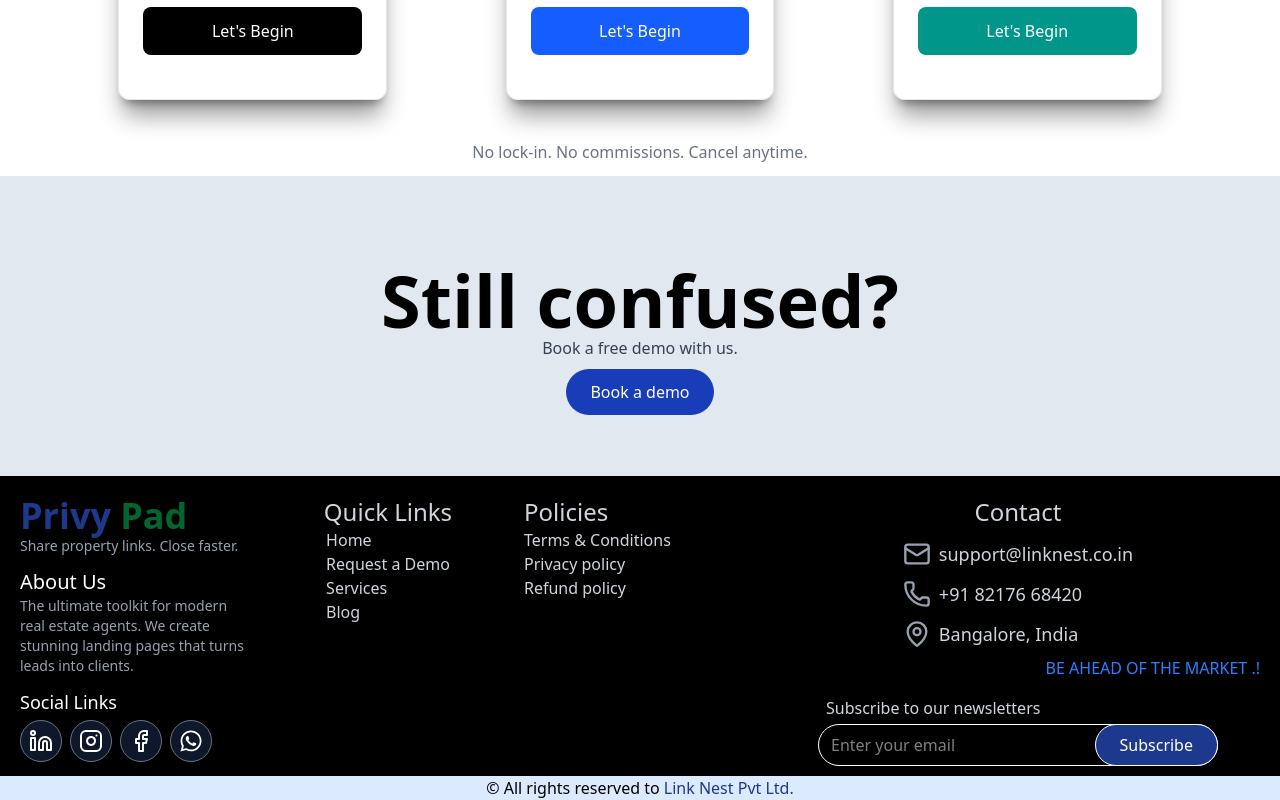
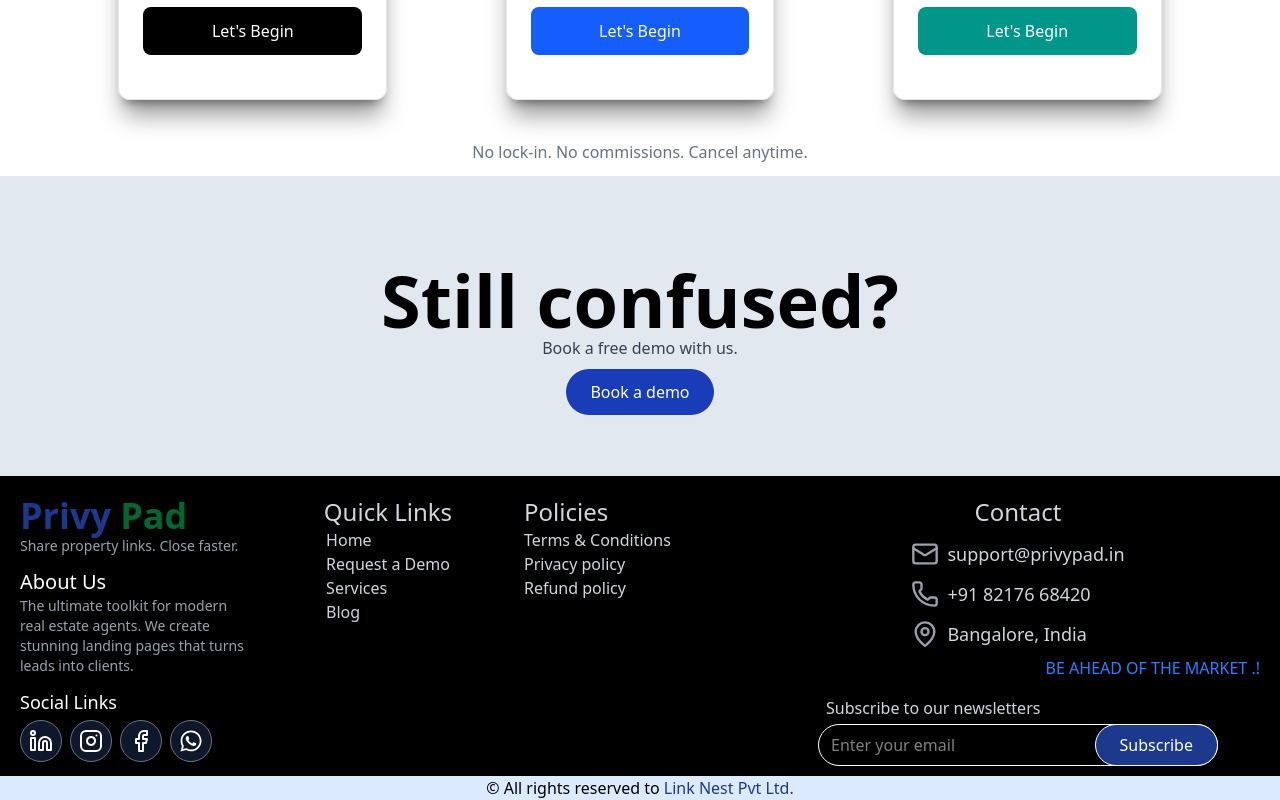
Before and after one commit to harish-kumar-gitcode/Link-Nest, a Next.js app: page / in a window 1280 px wide. Shown: the part 3096-3896 px from the top of the page. Built offline with nearby package versions, Linux system fonts and the light colour scheme.

Commit message:
fix: changed the email in Footer.

```diff
--- a/components/Footer.jsx
+++ b/components/Footer.jsx
@@ -143,7 +143,7 @@ export default function Footer() {
             {/* ---EMAIL--- */}
             <div className="flex gap-2 items-center">
               <Mail className="stroke-gray-400 bg-black h-7 w-7" />
-              <p className="text-lg text-gray-300">support@linknest.co.in</p>
+              <p className="text-lg text-gray-300">support@privypad.in</p>
             </div>
             {/* ---PHONE--- */}
             <div className="flex gap-2 items-center">
```
